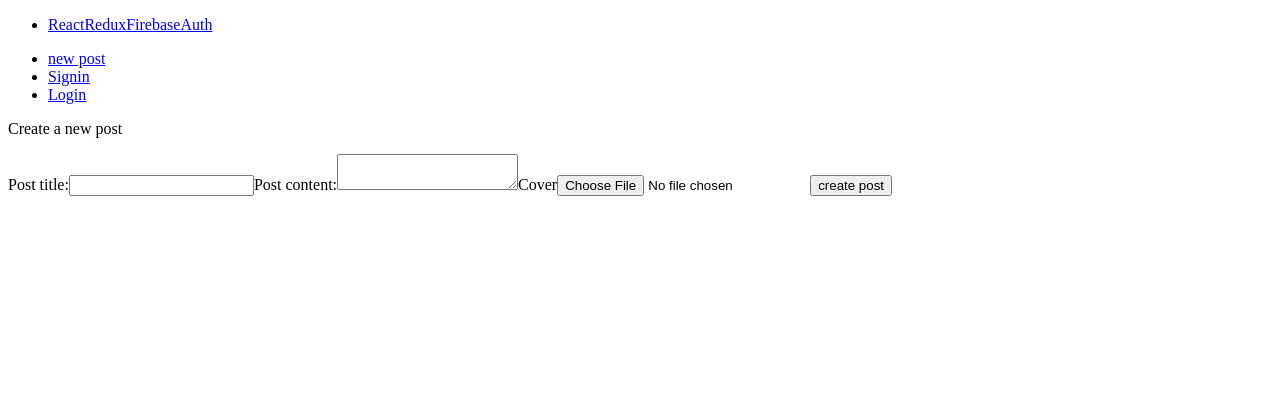
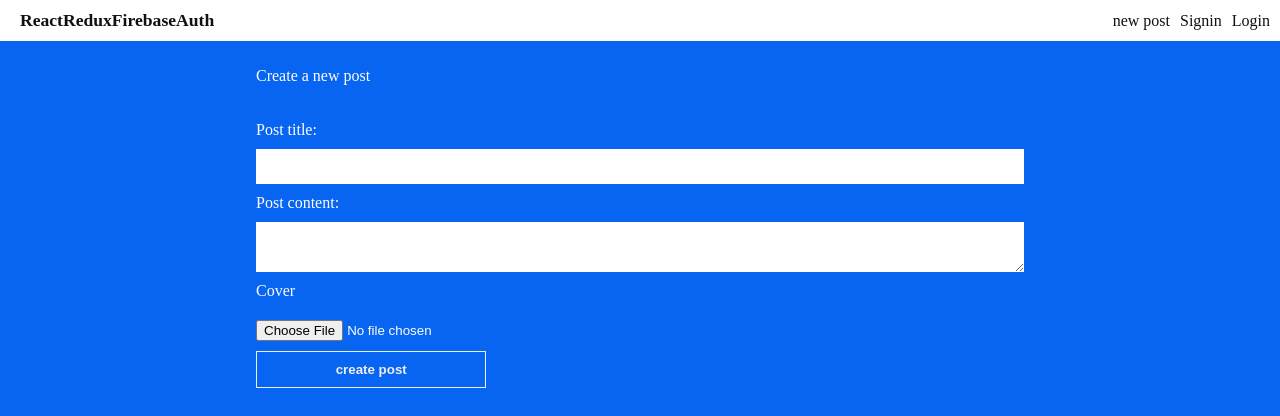
Before and after one commit to pablomaribondo/blog, a React (Create React App) app: page /create in a window 1280 px wide. Shown: the top 416 px of the page. Built offline with nearby package versions, Linux system fonts and the light colour scheme; no server answers.

Commit message:
fetching posts

```diff
--- a/src/components/Login.js
+++ b/src/components/Login.js
@@ -19,7 +19,6 @@ const Login = () => {
 
     if (email.length > 0 && password.length > 0) {
       const user = await loginUserAction(email, password);
-      console.log(user);
       if (user) {
         setRouteRedirect(true);
       }
--- a/src/components/Main.js
+++ b/src/components/Main.js
@@ -1,6 +1,20 @@
 import React, { useEffect } from "react";
+import { useSelector, useDispatch } from "react-redux";
+import { Link } from "react-router-dom";
+
+import { getPosts } from "../redux/actions/getPosts";
 
 const Main = () => {
+  const getPostsSelector = useSelector(state => state.posts);
+
+  const dispatch = useDispatch();
+
+  const getPostsAction = () => dispatch(getPosts());
+
+  useEffect(() => {
+    getPostsAction();
+  }, []); // eslint-disable-line
+
   return (
     <React.Fragment>
       <header>
@@ -15,6 +29,18 @@ const Main = () => {
           </p>
         </div>
       </header>
+
+      <div className="posts">
+        {getPostsSelector.posts.map(post => (
+          <div className="post" key={post.id}>
+            <div style={{ backgroundImage: `url(${post.data.cover})` }}>
+              <Link to={`post/${post.id}`}>
+                <p>{post.data.title}</p>
+              </Link>
+            </div>
+          </div>
+        ))}
+      </div>
     </React.Fragment>
   );
 };
--- a/src/components/Nav.js
+++ b/src/components/Nav.js
@@ -22,7 +22,6 @@ const Nav = () => {
   });
 
   const logoutHandler = async () => {
-    console.log("logout user");
     setUser(null);
     await logoutUserAction();
     history.replace("/");
--- a/src/firebase/config.js
+++ b/src/firebase/config.js
@@ -50,6 +50,25 @@ class Firebase {
     });
   }
 
+  async getPosts() {
+    const posts = await firebase.firestore().collection("posts").get();
+    const postsArray = [];
+    posts.forEach(doc => postsArray.push({ id: doc.id, data: doc.data() }));
+
+    return postsArray;
+  }
+
+  async getPost(postId) {
+    const post = await firebase
+      .firestore()
+      .collection("posts")
+      .doc(postId)
+      .get();
+    const postData = post.data();
+
+    return postData;
+  }
+
   async createPost(post) {
     const storageRef = firebase.storage().ref();
     const storageChild = storageRef.child(post.cover.name);
--- /dev/null
+++ b/src/index.css
@@ -0,0 +1,234 @@
+html,
+body {
+  min-height: 100% !important;
+  height: 100%;
+}
+
+body {
+  margin: 0;
+  padding: 0px;
+  font-family: "Source Sans Pro";
+  background: rgb(7, 101, 241);
+  color: #fff;
+}
+
+body * {
+  transition: all 0.4s ease-in-out;
+}
+
+nav {
+  display: flex;
+  align-items: center;
+  width: 100%;
+  margin: 0 auto;
+  background: #fff;
+  justify-content: space-between;
+  color: #111;
+}
+
+nav ul {
+  list-style: none;
+  padding: 0px 10px;
+  margin: 10px 0px;
+}
+
+nav ul li a {
+  text-decoration: none;
+  color: #111;
+}
+
+nav ul li {
+  display: inline-block;
+  margin-left: 10px;
+}
+
+nav ul:first-of-type li:first-of-type {
+  font-weight: bold;
+  font-size: 1.1rem;
+}
+
+header {
+  height: 500px;
+  background: rgb(180, 228, 255);
+  color: #111;
+  position: relative;
+  overflow: hidden;
+}
+
+header div {
+  width: 60%;
+  margin-left: 15%;
+}
+
+header div h1 {
+  font-size: 4rem;
+  line-height: 4rem;
+  margin: 0px;
+  padding-top: 120px;
+}
+
+header div p {
+  width: 40%;
+}
+
+header img {
+  width: 800px;
+  position: absolute;
+  right: 10%;
+  top: -120px;
+  z-index: 1;
+}
+
+.processing {
+  text-align: center;
+  margin-top: 40px;
+}
+
+.posts {
+  display: flex;
+  justify-content: center;
+  flex-wrap: wrap;
+  height: 100%;
+}
+
+.post {
+  margin: 60px 10px;
+  width: 300px;
+  min-width: 300px;
+}
+
+.post > div {
+  width: 100%;
+  height: 400px;
+  background-position: center;
+  background-size: 200% !important;
+  border-radius: 10px;
+}
+.post p {
+  color: #fff;
+  text-decoration: none;
+  font-weight: bold;
+}
+
+.single {
+  width: 60%;
+  margin: 40px auto;
+  padding: 10px;
+  border: 1px solid #eee;
+}
+
+.single > img {
+  width: 100%;
+}
+
+form {
+  width: 60%;
+  margin: 0 auto;
+  max-width: 900px;
+}
+
+form * {
+  width: 100%;
+  padding: 10px 0px;
+  border: none;
+  display: block;
+}
+
+.editForm {
+  width: 100%;
+}
+
+.edit,
+.delete,
+.logout {
+  background: none;
+  padding: 10px;
+  border: none;
+}
+
+.edit {
+  border: 1px solid #eee;
+  color: #eee;
+}
+
+.logout {
+  border: 1px solid #222;
+  color: #222;
+}
+
+.delete {
+  background: rgb(250, 60, 60);
+  color: #eee;
+  margin-top: 120px;
+}
+
+.control input,
+.control textarea {
+  background: none;
+  border: 1px solid #999;
+  color: #111;
+  text-indent: 10px;
+  font-size: 1.3rem;
+}
+
+form input[type="submit"] {
+  width: 30%;
+  cursor: pointer;
+  background: none;
+  border: 1px solid #eee;
+  color: #eee;
+  font-weight: bold;
+}
+
+form input[type="submit"]:hover {
+  border-color: rgb(0, 99, 248);
+  background: rgb(0, 99, 248);
+  -webkit-box-shadow: 0px 10px 18px -6px rgba(0, 0, 0, 0.75);
+  -moz-box-shadow: 0px 10px 18px -6px rgba(0, 0, 0, 0.75);
+  box-shadow: 0px 10px 18px -6px rgba(0, 0, 0, 0.75);
+}
+
+.loader,
+.loader:after {
+  border-radius: 50%;
+  width: 10em;
+  height: 10em;
+}
+
+.loader {
+  margin: 60px auto;
+  font-size: 10px;
+  position: relative;
+  text-indent: -9999em;
+  border-top: 1.1em solid rgba(128, 0, 255, 0.2);
+  border-right: 1.1em solid rgba(128, 0, 255, 0.2);
+  border-bottom: 1.1em solid rgba(128, 0, 255, 0.2);
+  border-left: 1.1em solid #8000ff;
+  -webkit-transform: translateZ(0);
+  -ms-transform: translateZ(0);
+  transform: translateZ(0);
+  -webkit-animation: load8 1.1s infinite linear;
+  animation: load8 1.1s infinite linear;
+}
+
+@-webkit-keyframes load8 {
+  0% {
+    -webkit-transform: rotate(0deg);
+    transform: rotate(0deg);
+  }
+  100% {
+    -webkit-transform: rotate(360deg);
+    transform: rotate(360deg);
+  }
+}
+
+@keyframes load8 {
+  0% {
+    -webkit-transform: rotate(0deg);
+    transform: rotate(0deg);
+  }
+  100% {
+    -webkit-transform: rotate(360deg);
+    transform: rotate(360deg);
+  }
+}
--- a/src/index.js
+++ b/src/index.js
@@ -1,6 +1,7 @@
 import React from "react";
 import ReactDOM from "react-dom";
 import App from "./App";
+import "./index.css";
 
 ReactDOM.render(
   <React.StrictMode>
--- /dev/null
+++ b/src/redux/actions/getPosts.js
@@ -0,0 +1,10 @@
+import firebase from "../../firebase/config";
+
+export const getPosts = () => {
+  return async dispatch => {
+    const postsArray = await firebase.getPosts();
+    dispatch({ type: "GET_POSTS", payload: postsArray });
+
+    return postsArray;
+  };
+};
--- a/src/redux/actions/login.js
+++ b/src/redux/actions/login.js
@@ -5,7 +5,6 @@ export const loginUser = (email, password) => {
     const user = await firebase
       .login(email, password)
       .catch(error => console.log(error));
-    console.log(user);
 
     if (user) {
       dispatch({ type: "LOGIN_USER", payload: user });
--- a/src/redux/actions/signin.js
+++ b/src/redux/actions/signin.js
@@ -5,7 +5,6 @@ export const createUser = (email, password) => {
     const user = await firebase
       .signin(email, password)
       .catch(error => console.log(error));
-    console.log(user);
 
     if (user) {
       dispatch({ type: "CREATE_USER", payload: user });
--- /dev/null
+++ b/src/redux/reducers/getPosts.js
@@ -0,0 +1,9 @@
+const getPosts = (state = { posts: [] }, action) => {
+  if (action.type === "GET_POSTS") {
+    state = { ...state, posts: action.payload };
+  }
+
+  return state;
+};
+
+export default getPosts;
--- a/src/redux/reducers/reducers.js
+++ b/src/redux/reducers/reducers.js
@@ -4,12 +4,14 @@ import createUser from "./signin";
 import loginUser from "./login";
 import logoutUser from "./logout";
 import createPost from "./create";
+import getPosts from "./getPosts";
 
 const reducers = combineReducers({
   signin: createUser,
   login: loginUser,
   logout: logoutUser,
   create: createPost,
+  posts: getPosts,
 });
 
 export default reducers;
```
